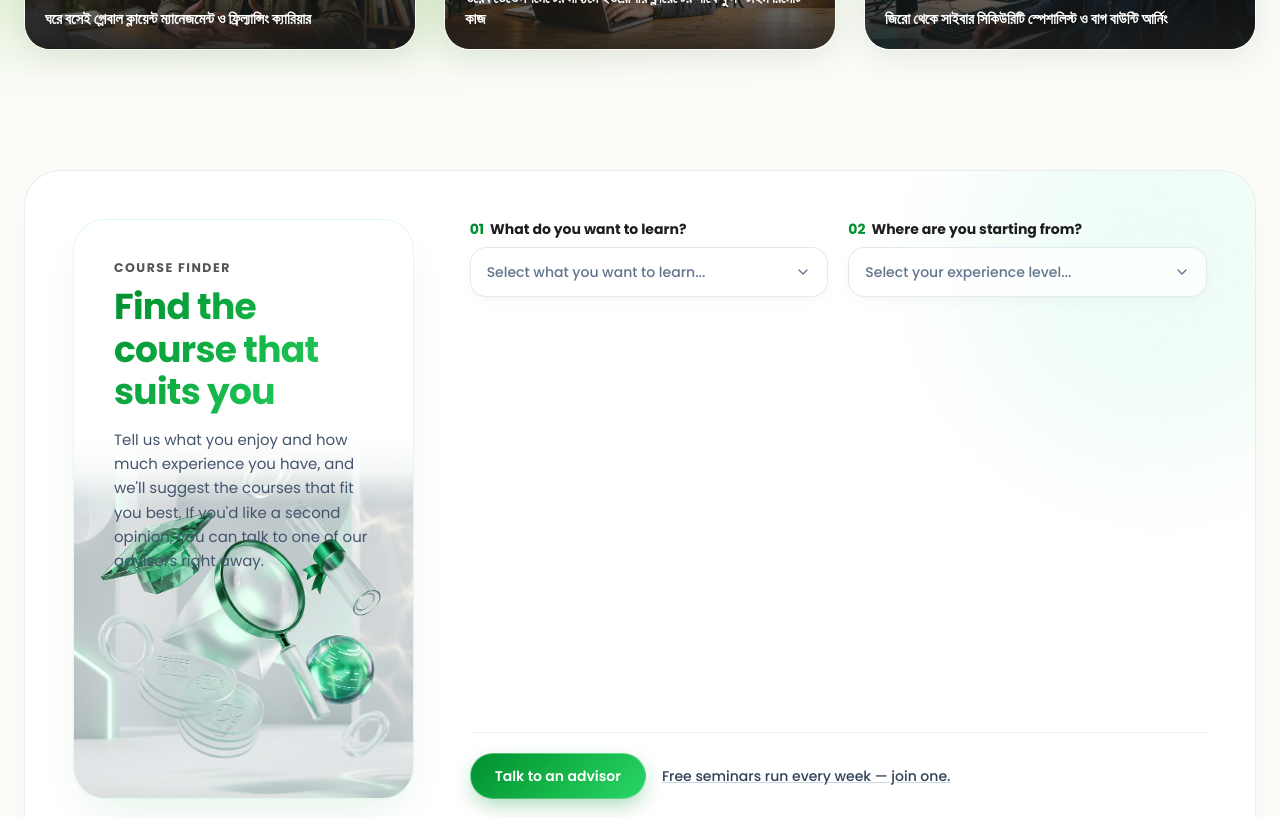
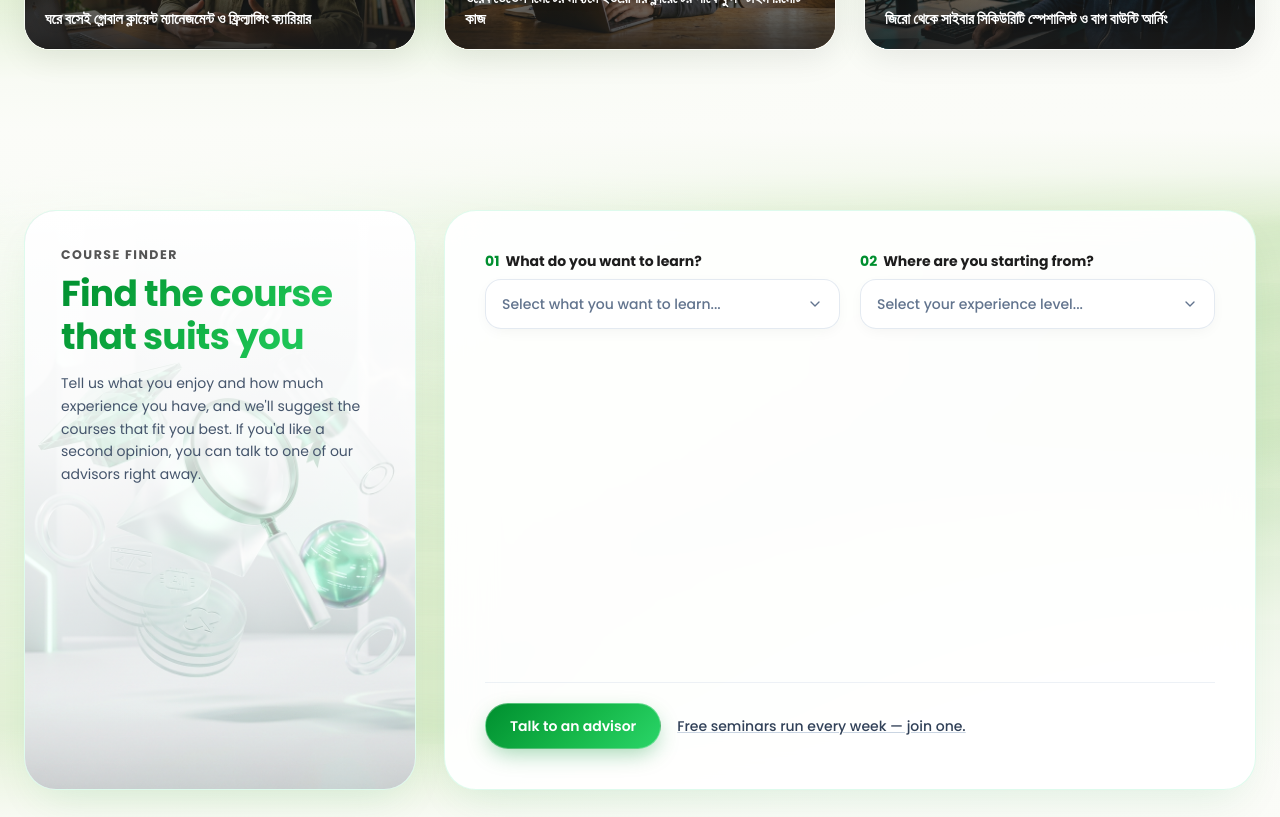
Before and after one commit to anoshione/elewebsitedesign, a React (Vite) app: page / in a window 1280 px wide. Shown: the part 4860-5677 px from the top of the page. Built offline with nearby package versions, Linux system fonts and the light colour scheme.

Commit message:
Refactor Course Finder into two side-by-side cards with balanced gap, proportional width, and smooth transparent fade

```diff
--- a/src/components/SuccessAndFinder.tsx
+++ b/src/components/SuccessAndFinder.tsx
@@ -345,25 +345,22 @@ export const SuccessAndFinder: React.FC<SuccessAndFinderProps> = ({
         )}
       </section>
 
-      {/* SECTION 7: COURSE FINDER (Wireframe: Left Column Title/Subtitle/Visual + Right Column Dropdowns & Glass Course Cards) */}
-      <section id="course-finder" className="section-band bg-[#FBFCF8] text-slate-900 relative">
-        <div className="container-1520">
-          <div className="relative rounded-[32px] sm:rounded-[36px] bg-white border border-slate-200/80 p-6 sm:p-9 lg:p-12 shadow-[0_16px_40px_-20px_rgba(0,0,0,0.06)] overflow-hidden">
-            {/* Top-right subtle green ambient glow */}
-            <div className="absolute -top-24 -right-24 w-96 h-96 bg-emerald-100/35 rounded-full blur-3xl pointer-events-none" />
-
-            <div className="grid grid-cols-1 lg:grid-cols-12 gap-8 lg:gap-10 xl:gap-14 items-start relative z-10">
-              {/* Left Column (5 cols on lg, 4 cols on xl): Card with Background Visual, Title, Subtitle */}
-              <div className="lg:col-span-5 xl:col-span-4 relative rounded-[28px] sm:rounded-[32px] overflow-hidden p-7 sm:p-9 lg:p-10 flex flex-col justify-between min-h-[520px] lg:min-h-[580px] h-full border border-emerald-100/70 shadow-[0_20px_45px_-15px_rgba(0,143,47,0.12)] bg-white">
-                {/* Background Visual Image starting below the subtitle at user's marked position */}
-                <div className="absolute left-0 right-0 bottom-0 top-[40%] sm:top-[38%] z-0 overflow-hidden pointer-events-none">
+      {/* SECTION 7: COURSE FINDER (2 Separate Cards Side-by-Side on Silky Green Backdrop, matching FAQ layout) */}
+      <section id="course-finder" className="relative overflow-hidden section-band-green text-slate-900">
+        <SilkBackdrop />
+        <div className="container-1520 relative z-10">
+          <div className="grid grid-cols-1 lg:grid-cols-12 gap-5 sm:gap-6 lg:gap-6 xl:gap-7 items-stretch">
+            {/* Card 1: Left Column (4 cols on lg) - Dedicated Card with Title, Subtitle & 3D Background Visual */}
+            <div className="lg:col-span-4 relative rounded-[28px] sm:rounded-[32px] overflow-hidden p-6 sm:p-8 lg:p-9 flex flex-col justify-between min-h-[520px] lg:min-h-[580px] h-full border border-emerald-100/70 shadow-[0_20px_45px_-15px_rgba(0,143,47,0.12)] bg-white">
+              {/* Background Visual Image full-bleed without hard cutoff */}
+              <div className="absolute inset-0 z-0 overflow-hidden pointer-events-none">
                 <img
                   src="/assets/course_finder_visual.jpg"
                   alt="Find the course that suits you"
-                    className="w-full h-full object-cover object-center select-none"
+                  className="w-full h-full object-cover object-bottom select-none"
                 />
-                  {/* Seamless white fade at top edge to blend into white card background */}
-                  <div className="absolute top-0 left-0 right-0 h-16 bg-gradient-to-b from-white via-white/80 to-transparent pointer-events-none" />
+                {/* Transparent white fade overlay over upper text area ensuring crisp legibility without cutting off the artwork */}
+                <div className="absolute inset-0 bg-gradient-to-b from-white via-white/85 via-40% to-transparent pointer-events-none" />
               </div>
 
               {/* Top: Title & Description Section */}
@@ -379,14 +376,14 @@ export const SuccessAndFinder: React.FC<SuccessAndFinderProps> = ({
                   Find the course that suits you
                 </h2>
 
-                  <p className="text-xs sm:text-sm lg:text-[15px] leading-relaxed text-slate-600">
+                <p className="text-xs sm:text-sm lg:text-[14px] leading-relaxed text-slate-600">
                   Tell us what you enjoy and how much experience you have, and we&apos;ll suggest the courses that fit you best. If you&apos;d like a second opinion, you can talk to one of our advisors right away.
                 </p>
               </div>
             </div>
 
-              {/* Right Column (7 cols on lg, 8 cols on xl): 2 Questions with Glass Dropdowns + Matching Course Cards */}
-              <div className="lg:col-span-7 xl:col-span-8 flex flex-col justify-between h-full">
+            {/* Card 2: Right Column (8 cols on lg) - Dedicated Selector Card with Dropdowns, Suggested Courses & Advisor CTA */}
+            <div className="lg:col-span-8 relative rounded-[28px] sm:rounded-[32px] p-7 sm:p-9 lg:p-10 flex flex-col justify-between min-h-[520px] lg:min-h-[580px] h-full border border-emerald-100/70 shadow-[0_20px_45px_-15px_rgba(0,143,47,0.12)] bg-white/95 backdrop-blur-xl">
               <div>
                 {/* Two Questions with Glass Dropdown Fields */}
                 <div ref={dropdownRef} className="grid grid-cols-1 sm:grid-cols-2 gap-4 sm:gap-5 mb-6">
@@ -400,7 +397,7 @@ export const SuccessAndFinder: React.FC<SuccessAndFinderProps> = ({
                     <button
                       type="button"
                       onClick={() => setOpenDropdown(openDropdown === 'topic' ? null : 'topic')}
-                        className={`w-full h-[50px] px-4 rounded-2xl bg-white/70 backdrop-blur-xl border shadow-[0_4px_16px_-4px_rgba(0,0,0,0.06)] transition-all flex items-center justify-between text-left cursor-pointer focus:outline-none focus:ring-2 focus:ring-emerald-500/40 relative z-30 ${
+                      className={`w-full h-[50px] px-4 rounded-2xl bg-white/80 backdrop-blur-xl border shadow-[0_4px_16px_-4px_rgba(0,0,0,0.06)] transition-all flex items-center justify-between text-left cursor-pointer focus:outline-none focus:ring-2 focus:ring-emerald-500/40 relative z-30 ${
                         openDropdown === 'topic'
                           ? 'border-emerald-500 bg-white shadow-md'
                           : 'border-slate-200/90 hover:bg-white hover:border-emerald-400/60'
@@ -419,7 +416,7 @@ export const SuccessAndFinder: React.FC<SuccessAndFinderProps> = ({
 
                     {/* Glass Blurred Dropdown Menu */}
                     {openDropdown === 'topic' && (
-                        <div className="absolute top-[calc(100%+6px)] left-0 right-0 z-50 rounded-2xl bg-white/75 backdrop-blur-2xl border border-white/80 shadow-[0_20px_45px_-10px_rgba(0,0,0,0.16)] ring-1 ring-black/5 p-1.5 flex flex-col gap-0.5 animate-in fade-in zoom-in-95 duration-150 max-h-[280px] overflow-y-auto">
+                      <div className="absolute top-[calc(100%+6px)] left-0 right-0 z-50 rounded-2xl bg-white/90 backdrop-blur-2xl border border-white/90 shadow-[0_20px_45px_-10px_rgba(0,0,0,0.16)] ring-1 ring-black/5 p-1.5 flex flex-col gap-0.5 animate-in fade-in zoom-in-95 duration-150 max-h-[280px] overflow-y-auto">
                         {TOPIC_OPTIONS.map((opt) => {
                           const isSelected = selectedTopic === opt.id;
                           return (
@@ -455,7 +452,7 @@ export const SuccessAndFinder: React.FC<SuccessAndFinderProps> = ({
                     <button
                       type="button"
                       onClick={() => setOpenDropdown(openDropdown === 'experience' ? null : 'experience')}
-                        className={`w-full h-[50px] px-4 rounded-2xl bg-white/70 backdrop-blur-xl border shadow-[0_4px_16px_-4px_rgba(0,0,0,0.06)] transition-all flex items-center justify-between text-left cursor-pointer focus:outline-none focus:ring-2 focus:ring-emerald-500/40 relative z-30 ${
+                      className={`w-full h-[50px] px-4 rounded-2xl bg-white/80 backdrop-blur-xl border shadow-[0_4px_16px_-4px_rgba(0,0,0,0.06)] transition-all flex items-center justify-between text-left cursor-pointer focus:outline-none focus:ring-2 focus:ring-emerald-500/40 relative z-30 ${
                         openDropdown === 'experience'
                           ? 'border-emerald-500 bg-white shadow-md'
                           : 'border-slate-200/90 hover:bg-white hover:border-emerald-400/60'
@@ -474,7 +471,7 @@ export const SuccessAndFinder: React.FC<SuccessAndFinderProps> = ({
 
                     {/* Glass Blurred Dropdown Menu */}
                     {openDropdown === 'experience' && (
-                        <div className="absolute top-[calc(100%+6px)] left-0 right-0 z-50 rounded-2xl bg-white/75 backdrop-blur-2xl border border-white/80 shadow-[0_20px_45px_-10px_rgba(0,0,0,0.16)] ring-1 ring-black/5 p-1.5 flex flex-col gap-0.5 animate-in fade-in zoom-in-95 duration-150 max-h-[280px] overflow-y-auto">
+                      <div className="absolute top-[calc(100%+6px)] left-0 right-0 z-50 rounded-2xl bg-white/90 backdrop-blur-2xl border border-white/90 shadow-[0_20px_45px_-10px_rgba(0,0,0,0.16)] ring-1 ring-black/5 p-1.5 flex flex-col gap-0.5 animate-in fade-in zoom-in-95 duration-150 max-h-[280px] overflow-y-auto">
                         {EXPERIENCE_OPTIONS.map((opt) => {
                           const isSelected = selectedExperience === opt.id;
                           return (
@@ -508,7 +505,7 @@ export const SuccessAndFinder: React.FC<SuccessAndFinderProps> = ({
                       <article
                         key={course.id}
                         onClick={() => onInspectCourse(course)}
-                          className="group rounded-[22px] bg-white/70 backdrop-blur-xl border border-white/80 p-3.5 sm:p-4 shadow-[0_4px_20px_-4px_rgba(0,0,0,0.06)] hover:shadow-[0_16px_36px_-10px_rgba(0,143,47,0.18)] hover:border-emerald-400/60 hover:bg-white/90 transition-all duration-300 hover:-translate-y-1 cursor-pointer flex items-center gap-3.5 sm:gap-4 relative overflow-hidden"
+                        className="group rounded-[22px] bg-white/80 backdrop-blur-xl border border-white/80 p-3.5 sm:p-4 shadow-[0_4px_20px_-4px_rgba(0,0,0,0.06)] hover:shadow-[0_16px_36px_-10px_rgba(0,143,47,0.18)] hover:border-emerald-400/60 hover:bg-white transition-all duration-300 hover:-translate-y-1 cursor-pointer flex items-center gap-3.5 sm:gap-4 relative overflow-hidden"
                       >
                         {/* Left: Course icon / mini thumbnail */}
                         <div className="w-16 h-16 sm:w-[70px] sm:h-[70px] rounded-2xl overflow-hidden shrink-0 bg-gradient-to-br from-emerald-50 via-white to-emerald-100/50 border border-emerald-100/80 p-2 flex items-center justify-center relative shadow-xs group-hover:scale-105 transition-transform duration-300">
@@ -568,7 +565,6 @@ export const SuccessAndFinder: React.FC<SuccessAndFinderProps> = ({
             </div>
           </div>
         </div>
-        </div>
       </section>
     </>
   );
```
Lines whose indentation alone changed are shown as unchanged.
